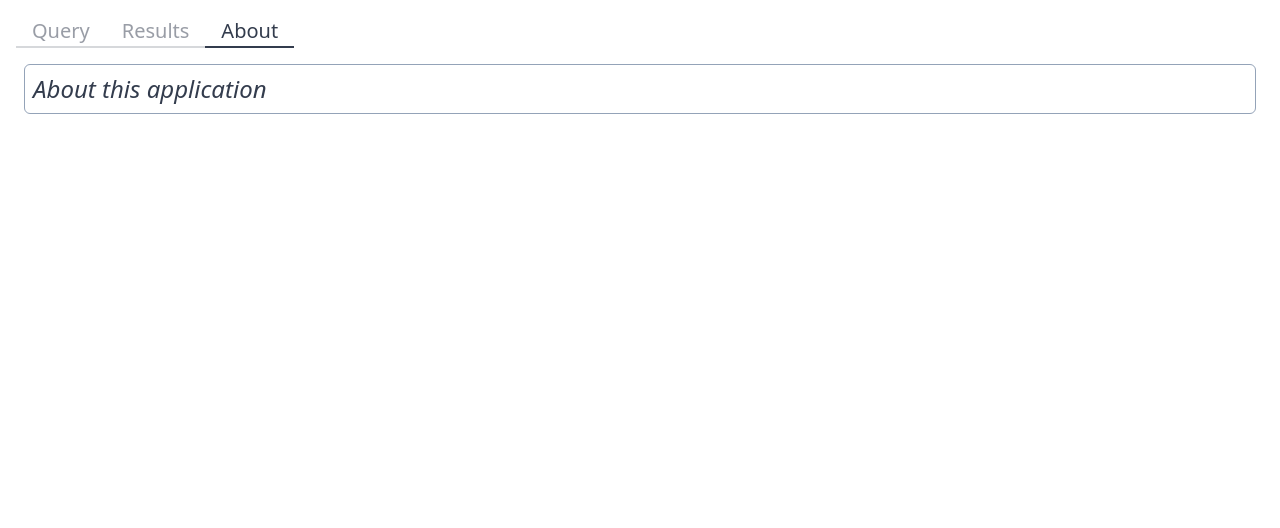
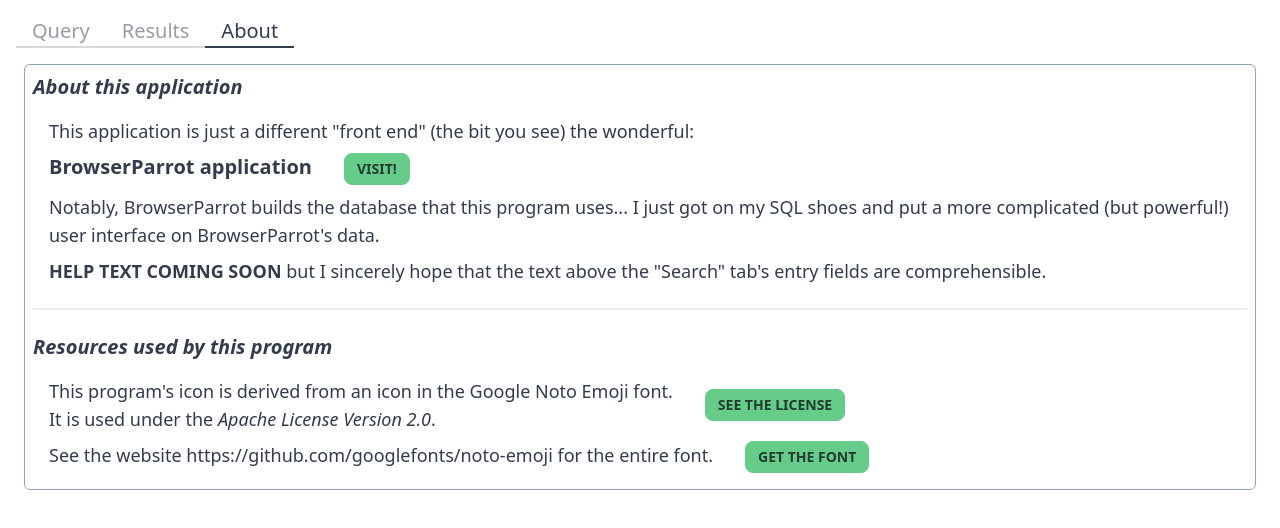
Before and after one commit to csterritt/browser-macaw, a Vue app in the folder frontend/: page / in a window 1280 px wide. Both pictures are taken after a click on the link "About". Shown: the top 528 px of the page. Built offline with nearby package versions, Linux system fonts and the light colour scheme.

Commit message:
Set up the initial "About..." page with attribution links.

```diff
--- a/frontend/src/components/AboutTab.vue
+++ b/frontend/src/components/AboutTab.vue
@@ -1,3 +1,78 @@
 <template>
-  <div class="text-2xl bold italic">About this application</div>
+  <div class="mb-4 text-xl font-bold italic">About this application</div>
+
+  <div class="ml-4">
+    <div class="mb-2 text-lg">
+      This application is just a different "front end" (the bit you see) the
+      wonderful:
+    </div>
+
+    <div class="flex flex-row items-baseline mb-2">
+      <span class="mr-8 text-xl font-bold">BrowserParrot application</span>
+
+      <button class="btn btn-sm btn-primary" @click="visitBrowserParrot">
+        Visit!
+      </button>
+    </div>
+
+    <div class="mb-2 text-lg">
+      Notably, BrowserParrot builds the database that this program uses... I
+      just got on my SQL shoes and put a more complicated (but powerful!) user
+      interface on BrowserParrot's data.
+    </div>
+
+    <div class="mb-2 text-lg">
+      <span class="font-bold">HELP TEXT COMING SOON</span> but I sincerely hope
+      that the text above the "Search" tab's entry fields are comprehensible.
+    </div>
+  </div>
+
+  <div class="divider"></div>
+
+  <div class="mb-4 text-xl font-bold italic">
+    Resources used by this program
+  </div>
+
+  <div class="ml-4">
+    <div class="flex flex-row items-center mb-2 text-lg">
+      <div class="mr-8">
+        This program's icon is derived from an icon in the Google Noto Emoji
+        font.
+        <br />
+        It is used under the
+        <span class="italic">Apache License Version 2.0</span>.
+      </div>
+
+      <button class="btn btn-sm btn-primary" @click="visitApacheLicense">
+        See the license
+      </button>
+    </div>
+
+    <div class="flex flex-row items-baseline mb-2 text-lg">
+      <div class="mr-8">
+        See the website https://github.com/googlefonts/noto-emoji for the entire
+        font.
+      </div>
+
+      <button class="btn btn-sm btn-primary" @click="visitNotoEmoji">
+        Get the font
+      </button>
+    </div>
+  </div>
 </template>
+
+<script setup>
+import { BrowserOpenURL } from '../../wailsjs/runtime'
+
+const visitBrowserParrot = () => {
+  BrowserOpenURL('https://browserparrot.com/')
+}
+
+const visitNotoEmoji = () => {
+  BrowserOpenURL('https://github.com/googlefonts/noto-emoji')
+}
+
+const visitApacheLicense = () => {
+  BrowserOpenURL('https://www.apache.org/licenses/LICENSE-2.0')
+}
+</script>
--- a/frontend/src/components/ResultLink.vue
+++ b/frontend/src/components/ResultLink.vue
@@ -37,7 +37,6 @@
 const store = useStore()
 
 const openUrl = () => {
-  console.log(`opening URL ${props.elem['Url']}`)
   BrowserOpenURL(props.elem['Url'])
 }
 </script>
```
Also changed, not shown: frontend/src/assets/browserparrot-icon.jpg (added), 1 other file (tests, documents, lock files or other folders).
